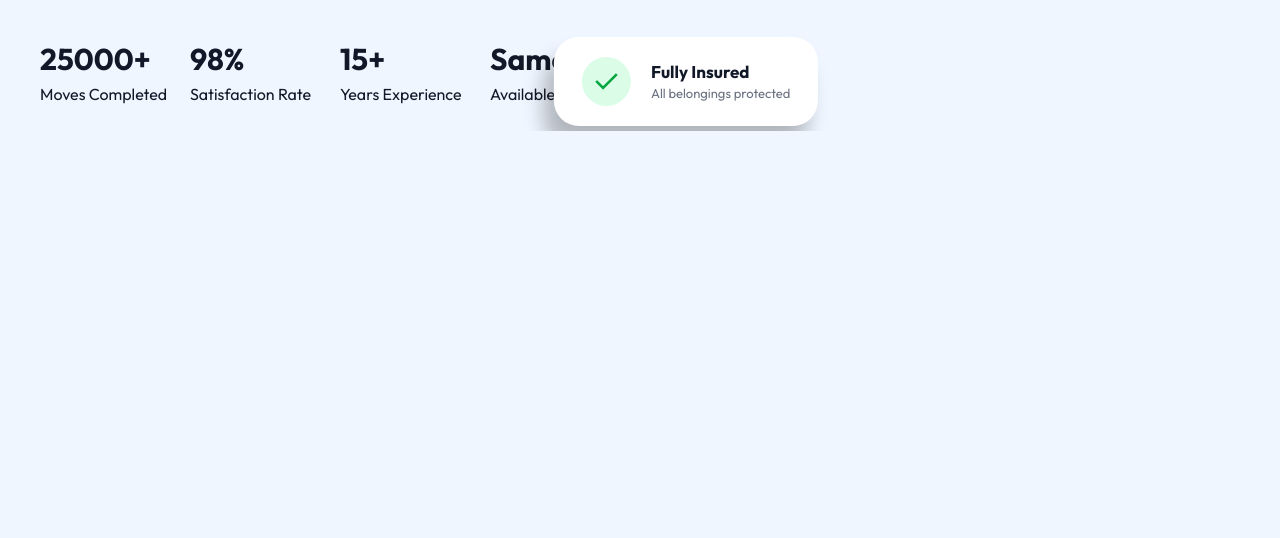
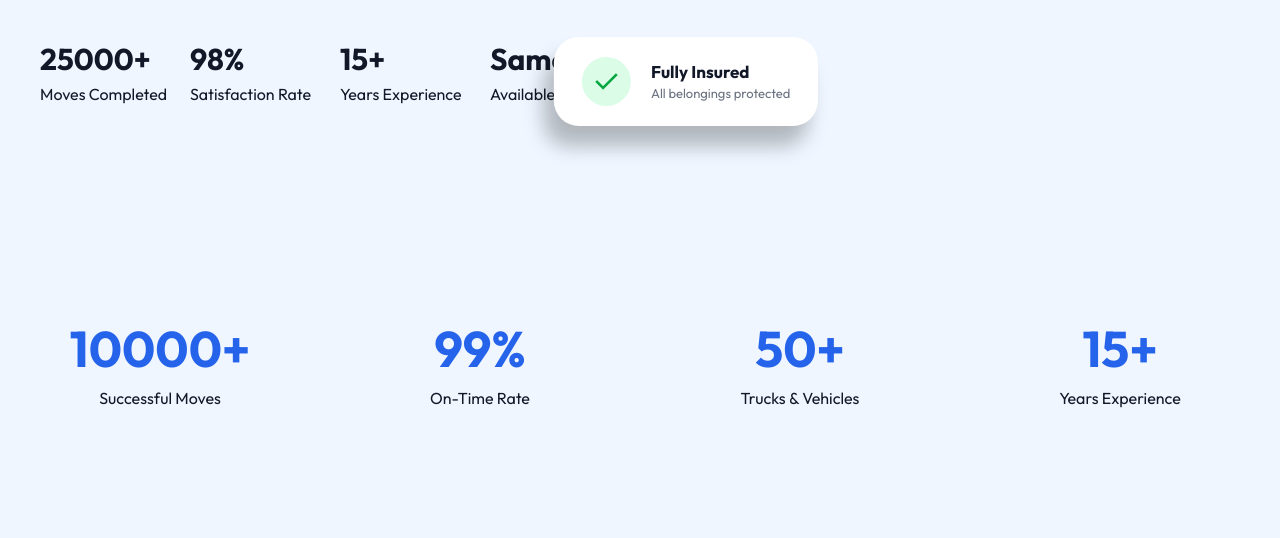
Before and after one commit to sevincyunusova/swiftmove-site, a plain HTML site: page index.html in a window 1280 px wide. Shown: the part 669-1207 px from the top of the page. Before the commit the page ends 800 px from the top, so only its background shows below. Drawn offline with nearby package versions, Linux system fonts and the light colour scheme.

Commit message:
feat: add statistics section below hero

```diff
--- a/index.html
+++ b/index.html
@@ -191,6 +191,28 @@
                 </div>
             </div>
         </div>
+
+        <div class="stats pt-[125px] mt-10 mb-10 pb-[125px] -mx-10 dark:bg-[#111827]">
+            <div class="hero-stats max-w-7xl mx-auto grid grid-cols-2 mt-10 lg:grid lg:grid-cols-4 text-center">
+                <div>
+                    <p class="font-bold text-[50px] text-[#2563EB]"><span class="stat-item" data-target="10000">0</span>+</p>
+                    <p>Successful Moves</p>
+                </div>
+                <div>
+                    <p class="font-bold text-[50px] text-[#2563EB]"><span class="stat-item" data-target="99">0</span>%</p>
+                    <p>On-Time Rate</p>
+                </div>
+                <div>
+                    <p class="font-bold text-[50px] text-[#2563EB]"><span class="stat-item" data-target="50">0</span>+</p>
+                    <p>Trucks & Vehicles</p>
+                </div>
+                <div>
+                    <p class="font-bold text-[50px] text-[#2563EB]"><span class="stat-item" data-target="15">0</span>+</p>
+                    <p>Years Experience</p>
+                </div>
+            </div>
+        </div>
+
     </div>
 
     <script src="./script.js"></script>
```
